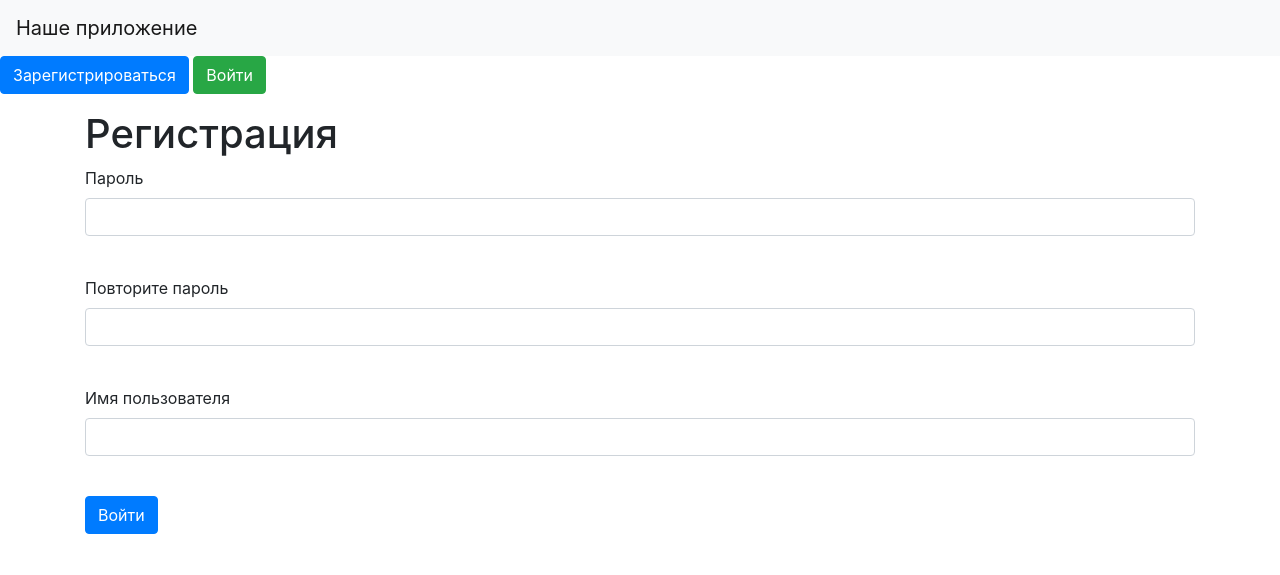
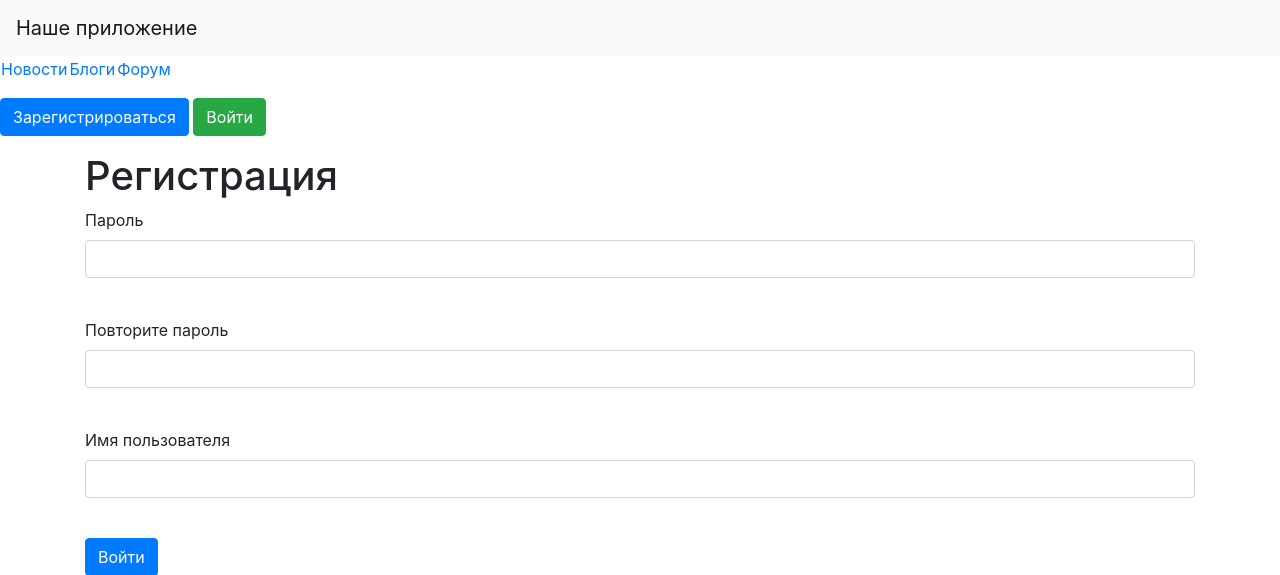
Before and after one commit to kekmachine123/Web_project, a Flask app: page /register in a window 1280 px wide. Shown: the top 575 px of the page. Run offline with Flask 3, Linux system fonts and the light colour scheme; some libraries are stand-ins or nearby versions.

Commit message:
регистрация - все!

```diff
--- a/main.py
+++ b/main.py
@@ -2,12 +2,14 @@ from flask import Flask, render_template, redirect, session, make_response
 from data import db_session
 from data.users import User
 from forms.user import RegisterForm
-from flask_login import LoginManager, login_user, login_required, current_user
+from flask_login import LoginManager, login_user, login_required, current_user, logout_user
 from forms.loginform import LoginForm
 
 
 app = Flask(__name__)
 app.config['SECRET_KEY'] = 'vladik'
+app.config['UPLOAD_FOLDER'] = '/images/'
+
 login_manager = LoginManager()
 login_manager.init_app(app)
 
@@ -56,6 +58,13 @@ def login():
     return render_template('login.html', title='Авторизация', form=form)
 
 
+@app.route('/logout')
+@login_required
+def logout():
+    logout_user()
+    return redirect("/")
+
+
 if __name__ == '__main__':
     db_session.global_init('db/website.db')
     app.run()
--- a/templates/base.html
+++ b/templates/base.html
@@ -15,6 +15,11 @@
         <a class="navbar-brand" href="#">Наше приложение</a>
     </nav>
 </header>
+<table>
+    <td><p><a href="/news">Новости</a></p></td>
+    <td><p><a href="/blogs">Блоги</a></p></td>
+    <td><p><a href="/forum">Форум</a></p></td>
+</table>
 <nav>
     {% if current_user.is_authenticated %}
     <a class="navbar-brand" href="/logout">{{ current_user.name }}</a>
```
